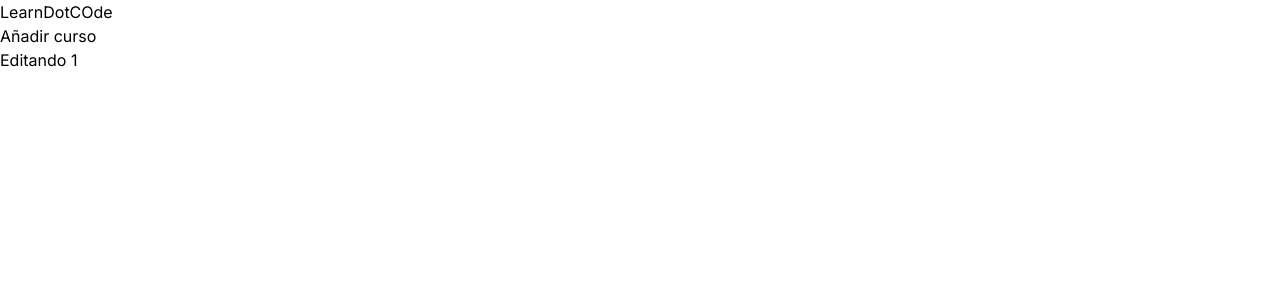
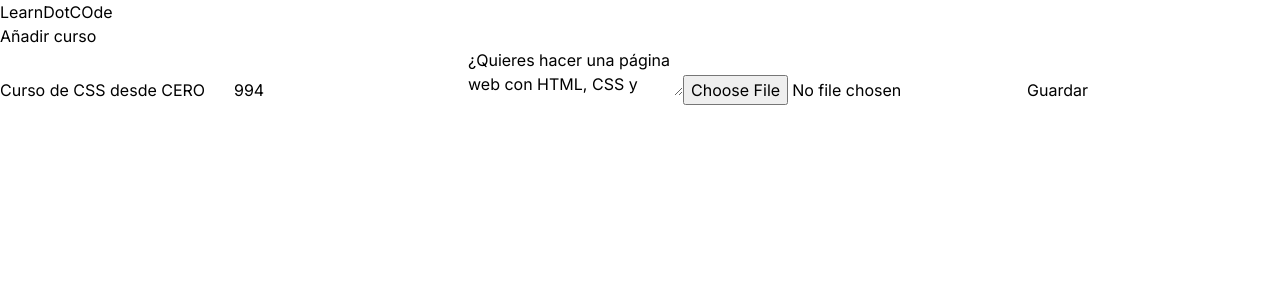
Before and after one commit to RodolfoGonzalezJ/learndotcode-rodolfo-gonzalez, a Next.js app: page /edit/1 in a window 1280 px wide. Shown: the top 300 px of the page. Built offline with nearby package versions, Linux system fonts and the light colour scheme.

Commit message:
Editar Tarea

```diff
--- a/src/app/edit/[id]/page.js
+++ b/src/app/edit/[id]/page.js
@@ -1,9 +1,3 @@
-function Page({params}) {
-  return (
-    <div>
-        Editando {params.id}
-    </div>
-  )
-}
+import NewFormPage from "../../new/page";
 
-export default Page
+export default NewFormPage;
--- a/src/app/new/page.js
+++ b/src/app/new/page.js
@@ -1,22 +1,45 @@
 "use client";
 
-import { useState } from "react";
+import { useState, useEffect } from "react";
 import { useCourses } from "../../context/CoursesContext";
 import { useRouter } from "next/navigation";
 
-function Page() {
-  const [course, setCourse] = useState();
-  const {createCourse} = useCourses()
-  const router = useRouter()
+function Page({params}) {
+  const [course, setCourse] = useState({
+    title: "",
+    price: "",
+    description: "",
+    image: ""
+  });
+  const { courses, createCourse } = useCourses();
+  const router = useRouter();
 
   const handleChange = (e) =>
     setCourse({ ...course, [e.target.name]: e.target.value });
 
   const handleSubmit = (e) => {
     e.preventDefault();
-    createCourse(course.title, course.price, course.description, course.image)
-    router.push("/")
-  }
+
+    if (params.id){
+      console.log("editando")
+    } else {
+      createCourse(course.title, course.price, course.description, course.image);
+    }
+
+    router.push("/");
+  };
+
+  useEffect(() => {
+    if (params.id) {
+      const courseFound = courses.find((course) => course.id === params.id);
+      if (courseFound)
+        setCourse({
+          title: courseFound.title,
+          price: courseFound.price,
+          description: courseFound.description,
+        });
+    }
+  }, []);
 
   return (
     <form onSubmit={handleSubmit} encType="multipart/form-data">
@@ -24,18 +47,26 @@ function Page() {
         name="title"
         placeholder="Escriba el titulo"
         onChange={handleChange}
+        value={course.title}
       />
       <input
         name="price"
         placeholder="Escriba el precio"
         onChange={handleChange}
+        value={course.price}
       />
       <textarea
         name="description"
         placeholder="Escriba la descripcion"
         onChange={handleChange}
+        value={course.description}
       />
-      <input name="image" type="file" onChange={handleChange} />
+      <input
+        name="image"
+        type="file"
+        onChange={handleChange}
+        value={course.image}
+      />
       <button>Guardar</button>
     </form>
   );
--- a/src/context/CoursesContext.js
+++ b/src/context/CoursesContext.js
@@ -14,7 +14,7 @@ export const useCourses = () => {
 export const CourseProvider = ({ children }) => {
   const [courses, setCourse] = useState([
     {
-      id: 0,
+      id: "0",
       title: "Curso de HTML5 desde CERO",
       price: 224,
       image: "http://localhost:3000/img/HTML.webp",
@@ -22,7 +22,7 @@ export const CourseProvider = ({ children }) => {
         "¿Quieres hacer una página web con HTML, CSS y JavaScript? Este es el curso de HTML desde cero que vas a terminar, te prometo que no te vas a aburrir durante el aprendizaje de este gran tutorial de HTML5.",
     },
     {
-      id: 1,
+      id: "1",
       title: "Curso de CSS desde CERO",
       price: 994,
       image: "http://localhost:3000/img/CSS.webp",
@@ -30,7 +30,7 @@ export const CourseProvider = ({ children }) => {
         "¿Quieres hacer una página web con HTML, CSS y JavaScript? Este es el curso de CSS desde cero a experto que vas a terminar, te prometo que no te vas a aburrir durante el aprendizaje de este curso de CSS 3, vas a aprender CSS facil.",
     },
     {
-      id: 2,
+      id: "2",
       title: "Curso de JAVASCRIPT desde CERO",
       price: 1000,
       image: "http://localhost:3000/img/JAVASCRIPT.webp",
@@ -38,7 +38,7 @@ export const CourseProvider = ({ children }) => {
         "¿Quieres aprender a programar en Javascript desde cero? Este es el curso de javascript desde cero a experto que vas a terminar, te prometo que no te vas a aburrir durante el aprendizaje de este curso de javascript, vas a aprender javascript fácil.",
     },
     {
-      id: 3,
+      id: "3",
       title: "Curso de REACT.JS desde CERO",
       price: 450,
       image: "http://localhost:3000/img/REACT.webp",
@@ -46,7 +46,7 @@ export const CourseProvider = ({ children }) => {
         "React es una biblioteca de Javascript para crear interfaces web de usuario, tipicamente se usa para crear aplicaciones web frontend. En este curso de React aprenderás las bases necesarias de React como componentes (Components), props, estado (useState), hooks, estilos, useContext, useEffect, ademas de usar otras herramientas como create-react-app, vitejs, tailwindcss, react-icons y otras mas bibliotecas de npm (Nodejs). Este un curso enfocado en principiantes asi que si no sabes nada de React, este es tu punto de partida.",
     },
     {
-      id: 4,
+      id: "4",
       title: "Curso de NEXT.JS desde CERO",
       price: 430,
       image: "http://localhost:3000/img/NEXT.webp",
@@ -54,7 +54,7 @@ export const CourseProvider = ({ children }) => {
         "Aprende las bases de Nextjs, un Framework basado en React y Nodejs que te permite crear aplicaciones web que pueden ser optimizadas para cargar rápidamente y optimizar el SEO (Search Engine optimization) gracias a sus React Server componentes, o renderizado del lado del servidor en unión a una gran cantidad de paquetes que te provee el propio framework para mejorar el rendimiento y facilidad de  integración en un proyecto como sus route Handler que te permiten crear APIs y su sistema basado en archivos para poder crear múltiples rutas fácilmente.",
     },
     {
-      id: 5,
+      id: "5",
       title: "Curso de Tailwind CSS",
       price: 403,
       image: "http://localhost:3000/img/TAILWINDCSS.webp",
@@ -62,7 +62,7 @@ export const CourseProvider = ({ children }) => {
         "TailwindCSS es uno de los Frameworks de CSS o biblioteca de utilidades de CSS más populares actualmente, usándolo puedes añadir estilos fácilmente a tus sitios web, ya sea desde sitios web sencillo usando HTML, CSS o generadores de sitios estáticos (SSG) como Astro, o usando Frameworks como React, Angular, Vue, Svelte. En la practica usar Tailwind es muy similar a escribir reglas de CSS, solo que teniendo nombres faciles de recordar, y que unido a herramientas como PostCSS y extensiones para Visual Studio Code permiten tener un entorno de desarrollo facil para estilizar aplicaciones web.",
     },
     {
-      id: 6,
+      id: "6",
       title: "Curso de SQL desde CERO",
       price: 721,
       image: "http://localhost:3000/img/SQL.webp",
@@ -70,7 +70,7 @@ export const CourseProvider = ({ children }) => {
         "En este curso de SQL desde CERO Completo vas a aprender a manejar SQL, el lenguaje mas usado del mundo para bases de datos relacionales, un lenguaje requisito para cualquier perfil IT.",
     },
     {
-      id: 7,
+      id: "7",
       title: "Curso de Node.Js",
       price: 442,
       image: "http://localhost:3000/img/NODE.webp",
```
